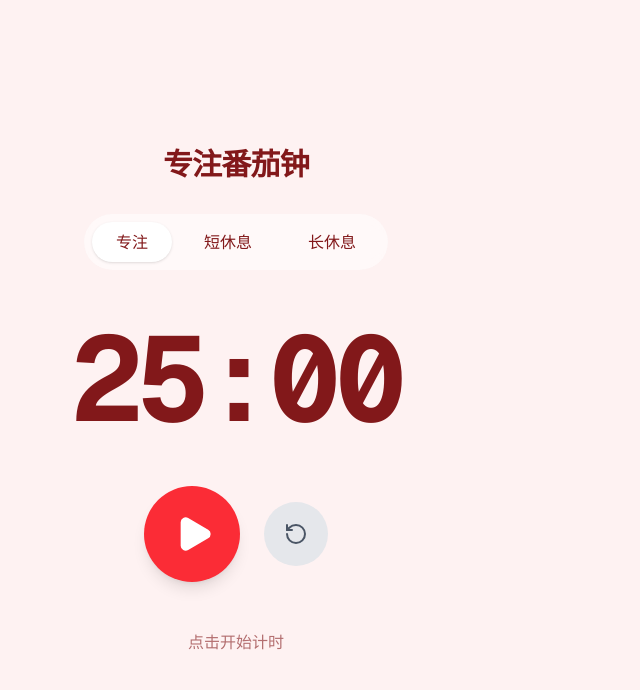
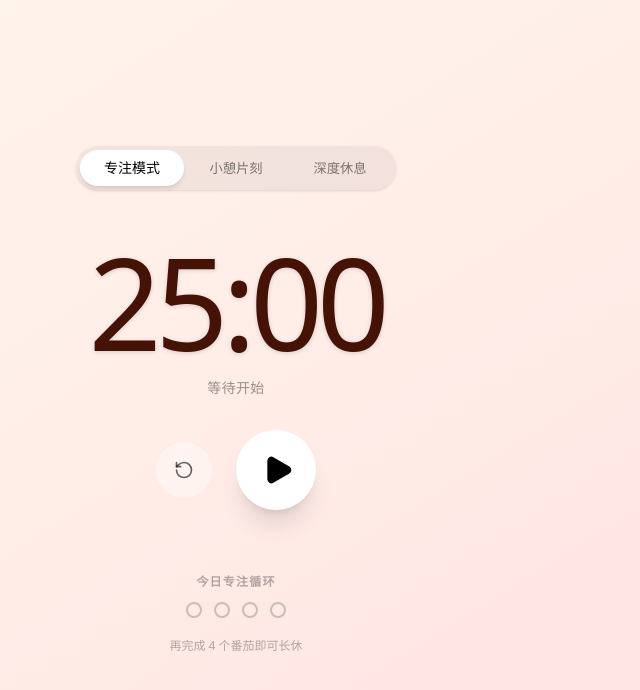
Before and after one commit to xavier85-bit/xavierl, a Next.js app: page / in a window 1280 px wide. Shown: the top 690 px of the page, without its empty margins (404-1044 px from the left). Built offline with nearby package versions, Linux system fonts and the light colour scheme.

Commit message:
fix sound and modal loop

```diff
--- a/app/page.tsx
+++ b/app/page.tsx
@@ -1,70 +1,95 @@
 "use client";
 
 import { useState, useEffect, useRef } from "react";
-import { Play, Pause, RotateCcw, Coffee, Brain, Battery } from "lucide-react";
+import { Play, Pause, RotateCcw, CheckCircle2 } from "lucide-react";
 
 export default function Pomodoro() {
-  // 1. 定义三种模式的时间（单位：秒）
-  // 注意：短休息 (short) 设定为 5 秒，方便测试
+  // --- 1. 配置参数 ---
   const MODES = {
     focus: 25 * 60,
-    short: 5,
+    short: 5, // 保持 5秒 方便测试
     long: 15 * 60,
   };
 
+  const MODE_LABELS = {
+    focus: "专注模式",
+    short: "小憩片刻",
+    long: "深度休息",
+  };
+
+  // --- 2. 状态管理 ---
   const [mode, setMode] = useState<"focus" | "short" | "long">("focus");
   const [timeLeft, setTimeLeft] = useState(MODES.focus);
   const [isActive, setIsActive] = useState(false);
-  const [showModal, setShowModal] = useState(false); // 控制弹窗显示的“开关”
+  const [showModal, setShowModal] = useState(false);
 
-  // 2. 使用 useRef 创建音频对象，保证它只被初始化一次，不会被垃圾回收
+  // 专注次数统计 (找回丢失的功能)
+  const [completedCycles, setCompletedCycles] = useState(0);
+
   const audioRef = useRef<HTMLAudioElement | null>(null);
 
+  // --- 3. 初始化与权限 ---
   useEffect(() => {
-    // 初始化音频 (使用一个稳定的在线音效)
-    audioRef.current = new Audio("https://cdn.pixabay.com/download/audio/2022/03/24/audio_c8c8a73467.mp3");
+    // 使用一个更稳定、清脆的“叮”声
+    audioRef.current = new Audio("https://assets.mixkit.co/sfx/preview/mixkit-software-interface-start-2574.mp3");
+    audioRef.current.preload = "auto"; // 强制预加载
 
-    // 请求浏览器通知权限
-    if ("Notification" in window) {
+    if ("Notification" in window && Notification.permission !== "granted") {
       Notification.requestPermission();
     }
   }, []);
 
-  // 3. 核心计时器逻辑
+  // --- 4. 计时核心逻辑 ---
   useEffect(() => {
     let interval: NodeJS.Timeout;
 
     if (isActive && timeLeft > 0) {
       interval = setInterval(() => {
-        setTimeLeft((prevTime) => prevTime - 1);
+        setTimeLeft((prev) => prev - 1);
       }, 1000);
     } else if (timeLeft === 0 && isActive) {
-      // === 当倒计时归零那一刻 (且计时器还是激活状态) ===
-
-      // A. 立刻停止计时 (防止死循环的关键！)
-      setIsActive(false);
-
-      // B. 打开弹窗
-      setShowModal(true);
-
-      // C. 播放声音
-      if (audioRef.current) {
-        audioRef.current.currentTime = 0; // 从头播放
-        audioRef.current.play().catch((err) => console.log("音频播放失败:", err));
-      }
-
-      // D. 发送浏览器通知
-      if (Notification.permission === "granted") {
-        const title = mode === "focus" ? "🎉 专注完成！" : "🔔 休息结束！";
-        const body = mode === "focus" ? "太棒了！起来活动一下吧。" : "准备好开始新的专注了吗？";
-        new Notification(title, { body });
-      }
+      // === 倒计时结束 ===
+      finishTimer();
     }
 
     return () => clearInterval(interval);
-  }, [isActive, timeLeft, mode]);
+  }, [isActive, timeLeft]);
 
-  // 切换模式的函数
+  // 结束时的处理
+  const finishTimer = () => {
+    setIsActive(false); // 停止计时
+    setShowModal(true); // 弹窗
+
+    // 播放声音 (重置进度，防止上次没播完)
+    if (audioRef.current) {
+      audioRef.current.currentTime = 0;
+      audioRef.current.play().catch(e => console.error("播放失败", e));
+    }
+
+    // 发送通知
+    if (Notification.permission === "granted") {
+      new Notification("⏰ 计时结束！", {
+        body: mode === 'focus' ? "专注完成，休息一下吧！" : "休息结束，准备开始！"
+      });
+    }
+
+    // 如果是专注模式结束，增加计数
+    if (mode === "focus") {
+      setCompletedCycles(prev => prev + 1);
+    }
+  };
+
+  // --- 5. 交互函数 ---
+
+  // 点击“开始”时，尝试激活音频（解决手机端无法自动播放的问题）
+  const toggleTimer = () => {
+    if (!isActive && audioRef.current) {
+      // 播放一个极短的静音或加载，骗过浏览器的“自动播放策略”
+      audioRef.current.load();
+    }
+    setIsActive(!isActive);
+  };
+
   const switchMode = (newMode: "focus" | "short" | "long") => {
     setMode(newMode);
     setTimeLeft(MODES[newMode]);
@@ -72,118 +97,137 @@ export default function Pomodoro() {
     setShowModal(false);
   };
 
-  // 格式化时间 (MM:SS)
-  const formatTime = (seconds: number) => {
-    const mins = Math.floor(seconds / 60);
-    const secs = seconds % 60;
-    return `${mins.toString().padStart(2, "0")}:${secs.toString().padStart(2, "0")}`;
+  const resetTimer = () => {
+    setIsActive(false);
+    setTimeLeft(MODES[mode]);
   };
 
-  // 关闭弹窗并停止声音
-  const handleCloseModal = () => {
+  const closeModal = () => {
     setShowModal(false);
     if (audioRef.current) {
       audioRef.current.pause();
       audioRef.current.currentTime = 0;
     }
-    // 可选：重置当前模式的时间
+    // 自动重置时间
     setTimeLeft(MODES[mode]);
   };
 
-  // 根据模式决定背景色
-  const getBgColor = () => {
-    if (mode === "focus") return "bg-red-50 text-red-900";
-    if (mode === "short") return "bg-green-50 text-green-900";
-    return "bg-blue-50 text-blue-900";
+  const formatTime = (seconds: number) => {
+    const m = Math.floor(seconds / 60);
+    const s = seconds % 60;
+    return `${m.toString().padStart(2, "0")}:${s.toString().padStart(2, "0")}`;
   };
 
-  const getButtonColor = () => {
-    if (mode === "focus") return "bg-red-100 hover:bg-red-200 text-red-700";
-    if (mode === "short") return "bg-green-100 hover:bg-green-200 text-green-700";
-    return "bg-blue-100 hover:bg-blue-200 text-blue-700";
+  // --- 6. 视觉样式 (Apple Style) ---
+  // 根据模式改变背景渐变，模拟 iOS 动态壁纸效果
+  const getGradient = () => {
+    if (mode === "focus") return "from-orange-50 to-red-100"; // 暖色调
+    if (mode === "short") return "from-emerald-50 to-teal-100"; // 清新绿
+    return "from-blue-50 to-indigo-100"; // 深邃蓝
+  };
+
+  const getTextColor = () => {
+    if (mode === "focus") return "text-orange-950";
+    if (mode === "short") return "text-teal-950";
+    return "text-indigo-950";
   };
 
   return (
-    <main className={`flex min-h-screen flex-col items-center justify-center p-4 transition-colors duration-500 ${getBgColor()}`}>
+    <main className={`flex min-h-screen flex-col items-center justify-center p-6 bg-gradient-to-br ${getGradient()} transition-all duration-700`}>
 
-      {/* 顶部标题 */}
-      <h1 className="text-3xl font-bold mb-8 tracking-tight">专注番茄钟</h1>
+      {/* 顶部胶囊切换栏 (iOS Segmented Control 风格) */}
+      <div className="bg-black/5 backdrop-blur-xl p-1 rounded-full flex mb-12 shadow-sm">
+        {(["focus", "short", "long"] as const).map((m) => (
+          <button
+            key={m}
+            onClick={() => switchMode(m)}
+            className={`
+              px-6 py-2 rounded-full text-sm font-medium transition-all duration-300
+              ${mode === m
+                ? "bg-white text-black shadow-md scale-100"
+                : "text-black/50 hover:bg-black/5 scale-95"}
+            `}
+          >
+            {MODE_LABELS[m]}
+          </button>
+        ))}
+      </div>
 
-      {/* 模式切换按钮 */}
-      <div className="flex gap-2 mb-12 bg-white/50 p-2 rounded-full backdrop-blur-sm">
+      {/* 核心区域：时钟 + 按钮 */}
+      <div className="flex flex-col items-center gap-8 mb-16 relative">
+
+        {/* iOS 风格的超大细体时间 */}
+        <div className={`text-[8rem] font-light tracking-tighter tabular-nums leading-none ${getTextColor()} drop-shadow-sm`}>
+          {formatTime(timeLeft)}
+        </div>
+
+        {/* 状态提示文案 */}
+        <div className="absolute -bottom-8 text-black/40 font-medium tracking-wide text-sm uppercase">
+          {isActive ? "正在计时..." : "等待开始"}
+        </div>
+      </div>
+
+      {/* 控制按钮组 (更紧凑) */}
+      <div className="flex items-center gap-6">
         <button
-          onClick={() => switchMode("focus")}
-          className={`px-6 py-2 rounded-full transition-all ${mode === "focus" ? "bg-white shadow-sm font-medium" : "hover:bg-white/50"}`}
+          onClick={resetTimer}
+          className="w-14 h-14 rounded-full bg-white/40 hover:bg-white/60 backdrop-blur-md flex items-center justify-center text-black/60 transition-all active:scale-95"
+          title="重置"
         >
-          专注
+          <RotateCcw size={20} />
         </button>
+
         <button
-          onClick={() => switchMode("short")}
-          className={`px-6 py-2 rounded-full transition-all ${mode === "short" ? "bg-white shadow-sm font-medium" : "hover:bg-white/50"}`}
+          onClick={toggleTimer}
+          className={`
+            h-20 w-20 rounded-full flex items-center justify-center shadow-xl transition-all active:scale-90
+            ${isActive ? "bg-black/80 text-white" : "bg-white text-black"}
+          `}
         >
-          短休息
-        </button>
-        <button
-          onClick={() => switchMode("long")}
-          className={`px-6 py-2 rounded-full transition-all ${mode === "long" ? "bg-white shadow-sm font-medium" : "hover:bg-white/50"}`}
-        >
-          长休息
+          {isActive ? <Pause size={32} fill="currentColor" /> : <Play size={32} fill="currentColor" className="ml-1" />}
         </button>
       </div>
 
-      {/* 倒计时大数字 */}
-      <div className="text-[120px] font-bold leading-none mb-12 font-mono tracking-tighter">
-        {formatTime(timeLeft)}
+      {/* 底部：进度追踪 (找回的功能) */}
+      <div className="mt-16 flex flex-col items-center gap-3">
+        <div className="text-black/30 text-xs font-semibold tracking-widest uppercase">
+          今日专注循环
+        </div>
+        <div className="flex gap-3">
+          {[...Array(4)].map((_, i) => (
+            <div
+              key={i}
+              className={`
+                w-4 h-4 rounded-full border-2 transition-all duration-500
+                ${i < completedCycles % 4
+                  ? "bg-black border-black scale-110"
+                  : "bg-transparent border-black/20 scale-100"}
+              `}
+            />
+          ))}
+        </div>
+        <p className="text-xs text-black/30 mt-2">
+          {completedCycles > 0 && completedCycles % 4 === 0
+            ? "太棒了！建议进行一次长休息 ☕️"
+            : `再完成 ${4 - (completedCycles % 4)} 个番茄即可长休`}
+        </p>
       </div>
 
-      {/* 控制按钮 */}
-      <div className="flex items-center gap-6">
-        <button
-          onClick={() => setIsActive(!isActive)}
-          className={`h-24 w-24 rounded-full flex items-center justify-center text-4xl shadow-lg transition-transform hover:scale-105 active:scale-95 ${mode === 'focus' ? 'bg-red-500 text-white' : mode === 'short' ? 'bg-green-500 text-white' : 'bg-blue-500 text-white'}`}
-        >
-          {isActive ? <Pause size={40} fill="currentColor" /> : <Play size={40} fill="currentColor" className="ml-1" />}
-        </button>
-
-        <button
-          onClick={() => {
-            setIsActive(false);
-            setTimeLeft(MODES[mode]);
-          }}
-          className="h-16 w-16 rounded-full bg-gray-200 flex items-center justify-center text-gray-600 hover:bg-gray-300 transition-colors"
-        >
-          <RotateCcw size={24} />
-        </button>
-      </div>
-
-      {/* 底部提示 */}
-      <div className="mt-12 text-center opacity-60">
-        <p>{isActive ? (mode === "focus" ? "保持专注..." : "放松身心...") : "点击开始计时"}</p>
-      </div>
-
-      {/* --- 弹窗 Modal --- */}
+      {/* --- 极简弹窗 --- */}
       {showModal && (
-        <div className="fixed inset-0 bg-black/40 backdrop-blur-sm flex items-center justify-center z-50 animate-in fade-in duration-300">
-          <div className="bg-white p-8 rounded-2xl shadow-2xl max-w-sm w-full mx-4 text-center transform transition-all scale-100">
-            <div className={`mx-auto w-16 h-16 rounded-full flex items-center justify-center mb-4 ${mode === 'focus' ? 'bg-red-100 text-red-600' : 'bg-green-100 text-green-600'}`}>
-              {mode === 'focus' ? <Coffee size={32} /> : <Brain size={32} />}
-            </div>
-
-            <h2 className="text-2xl font-bold mb-2 text-gray-800">
-              {mode === "focus" ? "专注完成！" : "休息结束！"}
+        <div className="fixed inset-0 z-50 flex items-center justify-center p-4 bg-black/20 backdrop-blur-sm animate-in fade-in duration-200">
+          <div className="bg-white/90 backdrop-blur-xl p-8 rounded-[2rem] shadow-2xl max-w-sm w-full text-center border border-white/50">
+            <h2 className="text-2xl font-semibold mb-2 text-black">
+              {mode === "focus" ? "时间到" : "休息结束"}
             </h2>
-
-            <p className="text-gray-500 mb-8">
-              {mode === "focus"
-                ? "干得漂亮！现在是休息时间，去喝杯水吧。"
-                : "电量已充满！准备好开始下一轮专注了吗？"}
+            <p className="text-black/50 mb-8">
+              {mode === "focus" ? "很棒，放下工作休息一下。" : "电量已充满，准备出发！"}
             </p>
-
             <button
-              onClick={handleCloseModal}
-              className={`w-full py-3 rounded-xl font-bold text-white shadow-lg hover:brightness-110 transition-all ${mode === 'focus' ? 'bg-red-500' : 'bg-green-600'}`}
+              onClick={closeModal}
+              className="w-full py-4 rounded-xl bg-black text-white font-medium text-lg hover:scale-[1.02] active:scale-[0.98] transition-all shadow-lg"
             >
-              我知道了 (停止声音)
+              停止响铃
             </button>
           </div>
         </div>
```
